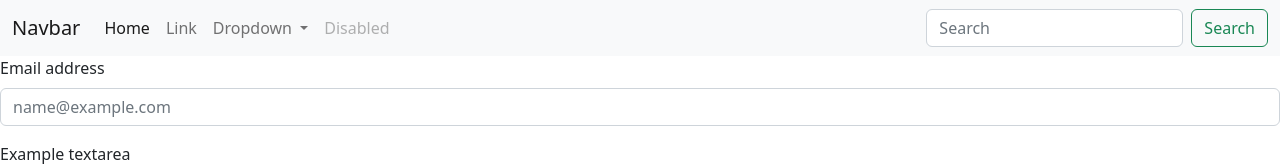
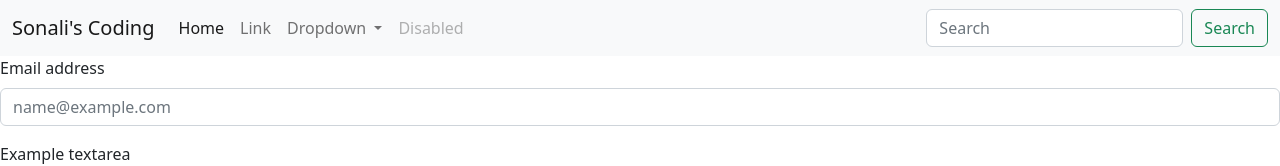
Before and after one commit to sonalinayak2/SonaliNayakCoding, a plain HTML site: page index.html in a window 1280 px wide. Shown: the top 166 px of the page. Drawn offline with nearby package versions, Linux system fonts and the light colour scheme.

Commit message:
Title updated

```diff
--- a/index.html
+++ b/index.html
@@ -9,7 +9,7 @@
   <body>
     <nav class="navbar navbar-expand-lg bg-light">
         <div class="container-fluid">
-          <a class="navbar-brand" href="#">Navbar</a>
+          <a class="navbar-brand" href="#">Sonali's Coding</a>
           <button class="navbar-toggler" type="button" data-bs-toggle="collapse" data-bs-target="#navbarSupportedContent" aria-controls="navbarSupportedContent" aria-expanded="false" aria-label="Toggle navigation">
             <span class="navbar-toggler-icon"></span>
           </button>
```
